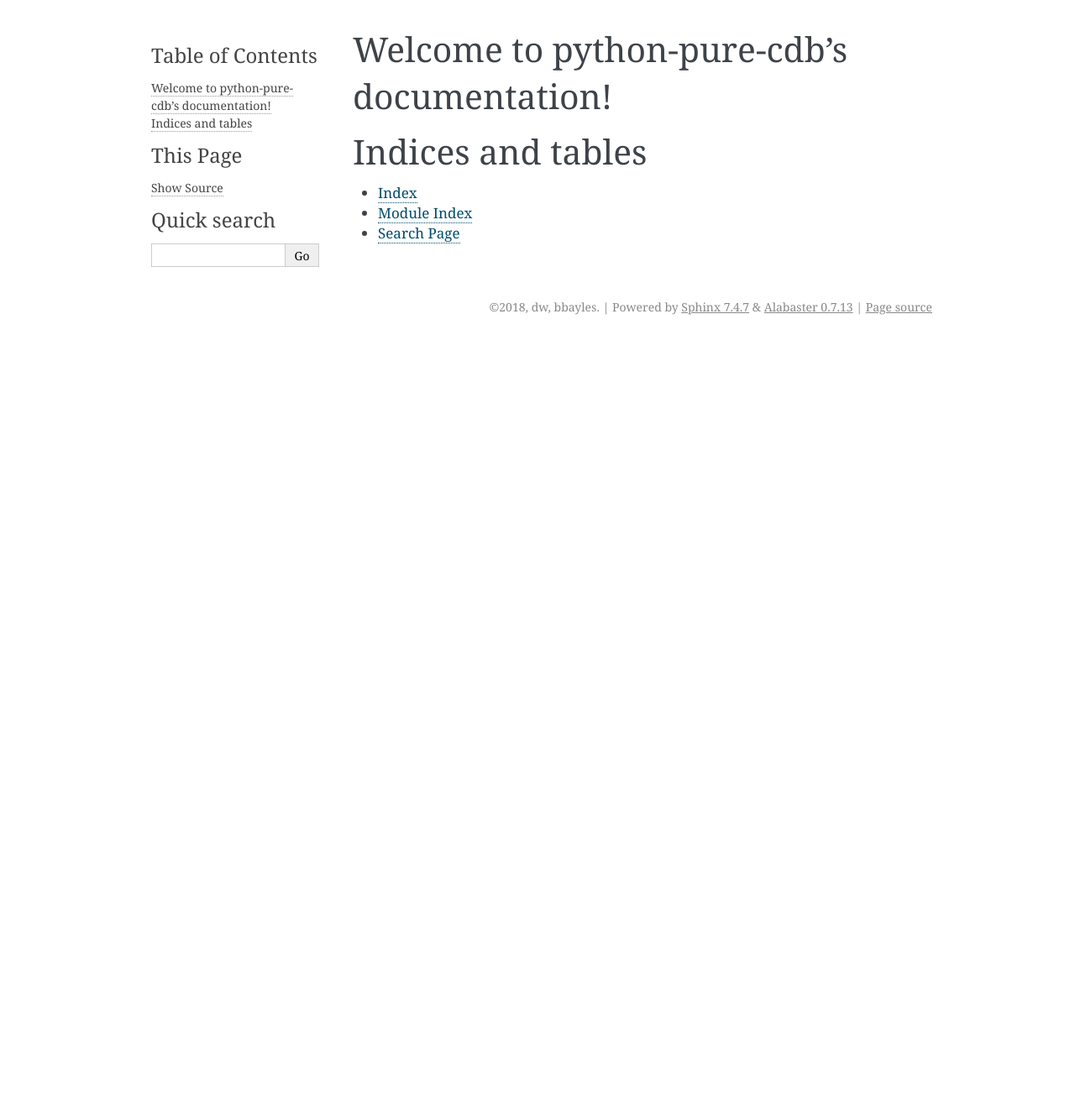
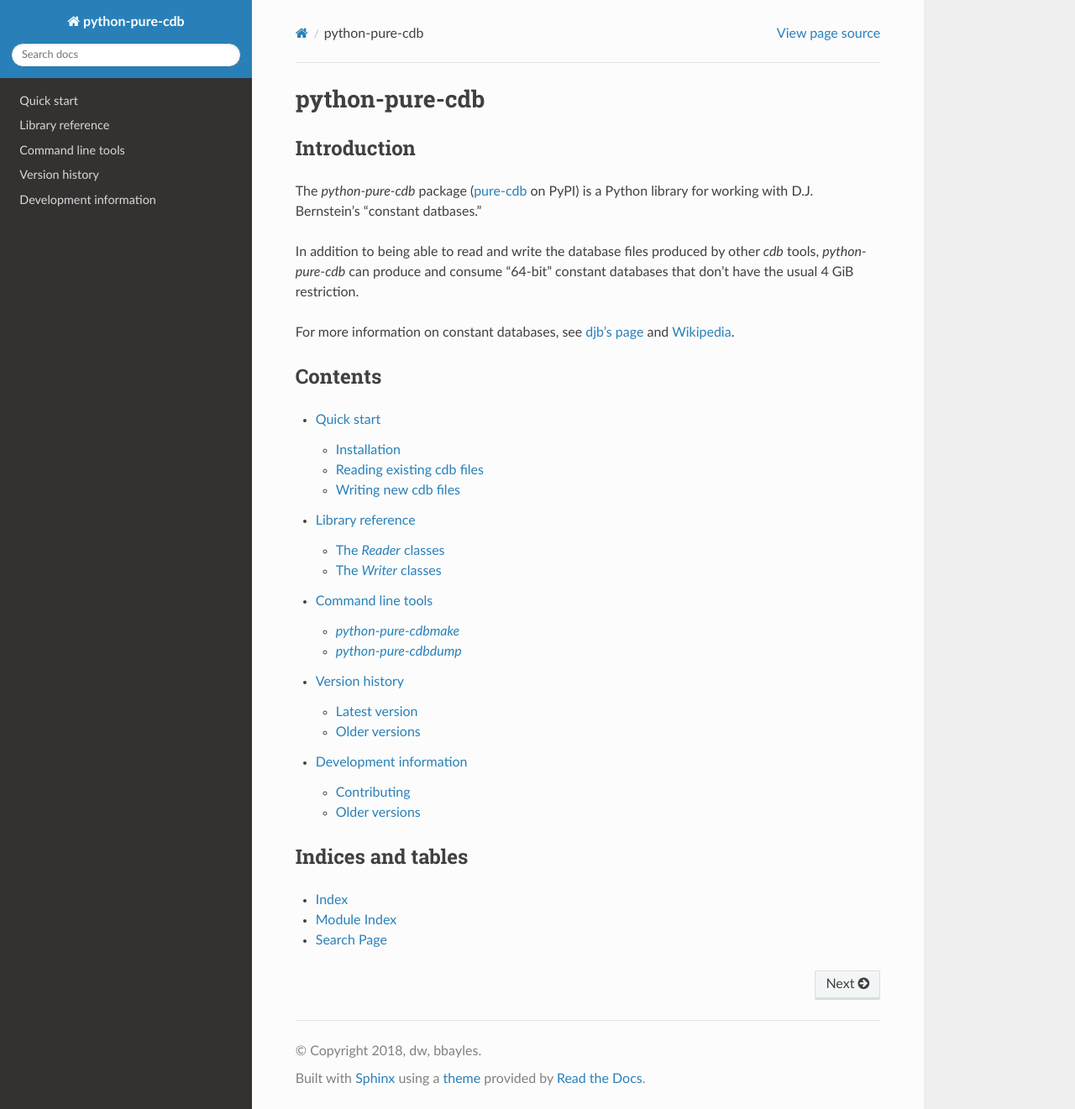
Before and after one commit to bbayles/python-pure-cdb, a Sphinx documentation site: the page built from docs/index.rst, in a window 1280 px wide and 1321 px high. Shown: the whole window at 84% size. Built offline with Sphinx 7.4.7 and the Read the Docs theme 2.0.0, drawn with Linux system fonts in a browser that asks for light colours.

Commit message:
Add docs structure

```diff
--- /dev/null
+++ b/docs/cli.rst
@@ -0,0 +1,9 @@
+Command line tools
+==================
+
+`python-pure-cdbmake`
+---------------------
+
+
+`python-pure-cdbdump`
+---------------------
--- a/docs/conf.py
+++ b/docs/conf.py
@@ -74,7 +74,7 @@
 # The theme to use for HTML and HTML Help pages.  See the documentation for
 # a list of builtin themes.
 #
-html_theme = 'alabaster'
+html_theme = 'sphinx_rtd_theme'
 
 # Theme options are theme-specific and customize the look and feel of a theme
 # further.  For a list of options available for each theme, see the
--- /dev/null
+++ b/docs/development.rst
@@ -0,0 +1,8 @@
+Development information
+=======================
+
+Contributing
+------------
+
+Older versions
+--------------
--- a/docs/index.rst
+++ b/docs/index.rst
@@ -1,19 +1,34 @@
-.. python-pure-cdb documentation master file, created by
-   sphinx-quickstart on Sun Nov 11 19:44:07 2018.
-   You can adapt this file completely to your liking, but it should at least
-   contain the root `toctree` directive.
+python-pure-cdb
+===============
 
-Welcome to python-pure-cdb's documentation!
-===========================================
+Introduction
+------------
+
+The `python-pure-cdb` package (`pure-cdb <https://pypi.org/project/pure-cdb/>`_ on PyPI)
+is a Python library for working with D.J. Bernstein's "constant datbases."
+
+In addition to being able to read and write the database files produced by
+other `cdb` tools, `python-pure-cdb` can produce and consume "64-bit"
+constant databases that don't have the usual 4 GiB restriction.
+
+For more information on constant databases, see `djb's page <https://cr.yp.to/cdb.html>`_
+and `Wikipedia <https://en.wikipedia.org/wiki/Cdb_(software)>`_.
+
+Contents
+--------
 
 .. toctree::
    :maxdepth: 2
-   :caption: Contents:
 
+   quickstart.rst
+   library.rst
+   cli.rst
+   versions.rst
+   development.rst
 
 
 Indices and tables
-==================
+------------------
 
 * :ref:`genindex`
 * :ref:`modindex`
--- /dev/null
+++ b/docs/library.rst
@@ -0,0 +1,17 @@
+Library reference
+=================
+
+The `Reader` classes
+--------------------
+
+Notes on encoding
+^^^^^^^^^^^^^^^^^
+
+Limiting memory usage
+^^^^^^^^^^^^^^^^^^^^^
+
+The `Writer` classes
+--------------------
+
+Notes on encoding
+^^^^^^^^^^^^^^^^^
--- /dev/null
+++ b/docs/quickstart.rst
@@ -0,0 +1,13 @@
+Quick start
+===========
+
+Installation
+------------
+
+
+Reading existing cdb files
+--------------------------
+
+
+Writing new cdb files
+---------------------
--- /dev/null
+++ b/docs/versions.rst
@@ -0,0 +1,9 @@
+Version history
+===============
+
+Latest version
+--------------
+
+
+Older versions
+--------------
```
